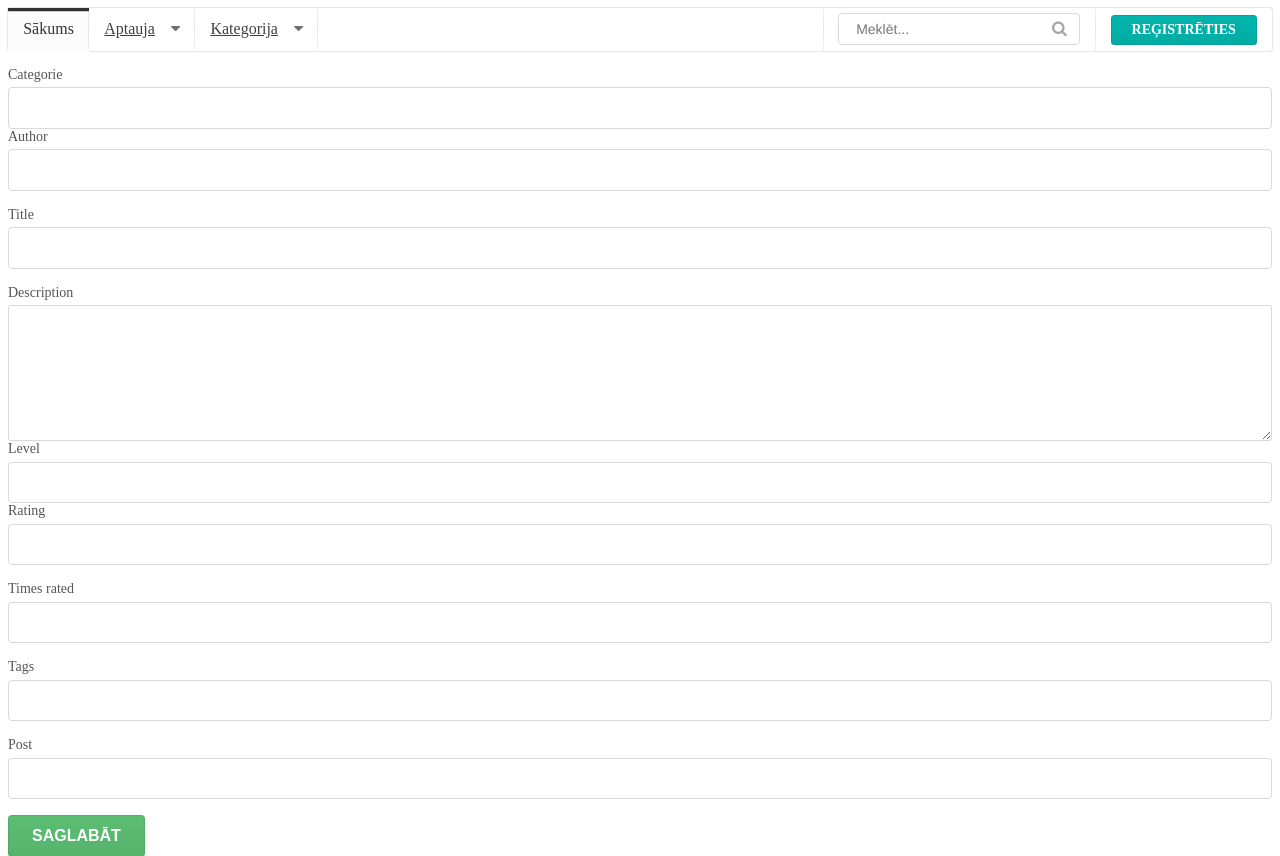
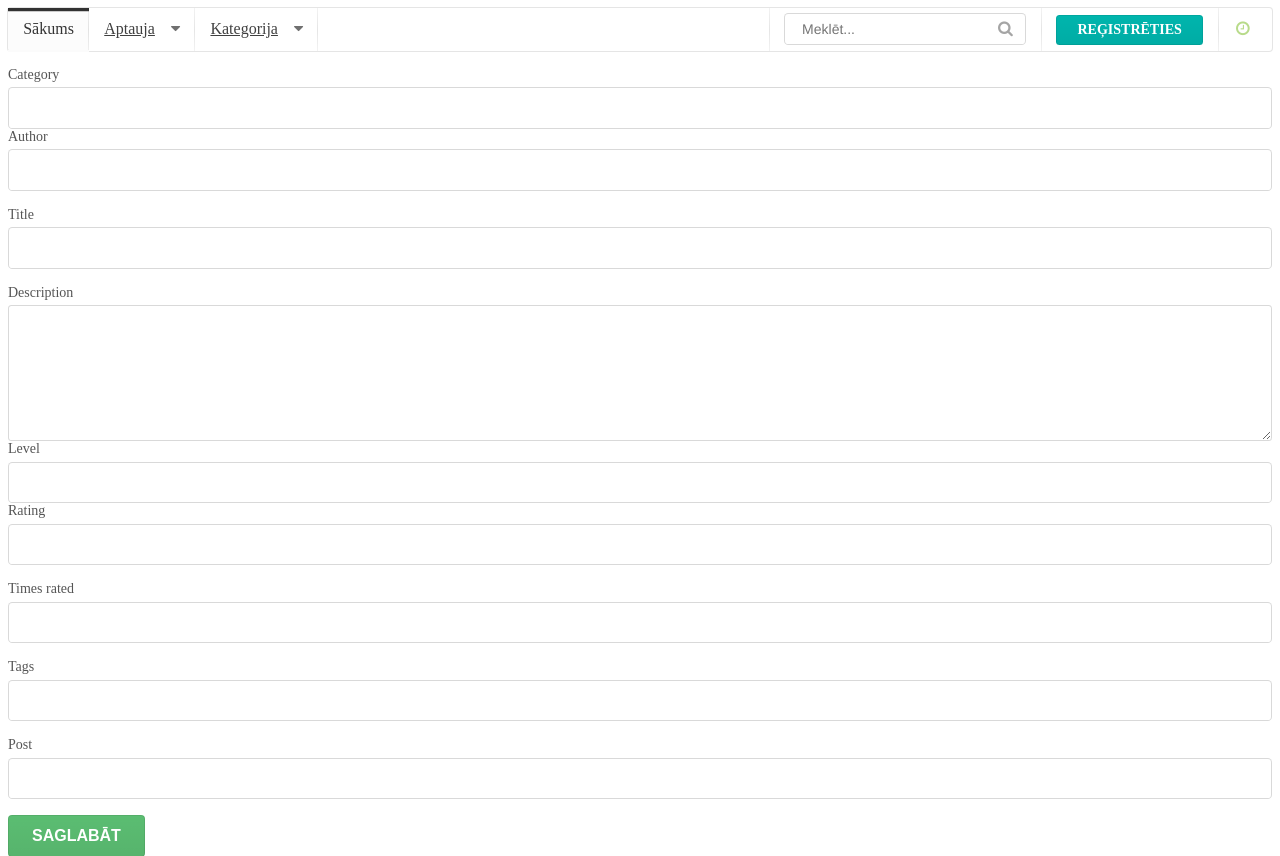
Before and after one commit to stabone/papillon, a Django app: template courses/templates/course/add_tut.html in a window 1280 px wide. Shown: the top 856 px of the page. Run offline with Django 3.2, Linux system fonts and the light colour scheme; the template is opened without the code that fills it, so the values that code supplies are empty, except form fields; tables that the repository leaves empty hold one stand-in row (values such as "Sample post"); form fields are guessed from the names that the template uses.

Commit message:
temple tag updating, becouse of changed model fields, and good news timer blinks as f

```diff
--- a/courses/templates/course/add_material.html
+++ b/courses/templates/course/add_material.html
@@ -5,8 +5,8 @@
         {% csrf_token %}
         <div class="ui form">
             <div class="field">
-                <label>{{ form.tut_id.label }}</label>
-                {{ form.tut_id }}
+                <label>{{ form.tut.label }}</label>
+                {{ form.tut }}
             </div>
             <div class="field">
                 <label>{{ form.title.label }}</label>
--- a/courses/templates/course/add_tut.html
+++ b/courses/templates/course/add_tut.html
@@ -6,8 +6,8 @@
             {% csrf_token %}
             <div class="ui form">
                 <div class="field">
-                    <label>{{ form.categorie_id.label }}</label>
-                    {{ form.categorie_id }}
+                    <label>{{ form.category.label }}</label>
+                    {{ form.category }}
                 <div class="field">
                     <label>{{ form.author.label }}</label>
                     {{ form.author }}
--- a/courses/templates/course/edit_categorie.html
+++ b/courses/templates/course/edit_categorie.html
@@ -1,7 +1,7 @@
 {% extends "base.html" %}
 
 {% block content %}
-    {% if form == None %}
+    {% if not form %}
         <p>Ieraksts netiak atrasts</p>
     {% endif %}
     <form method="POST" action="">
--- a/courses/views.py
+++ b/courses/views.py
@@ -98,7 +98,7 @@ def show_categorie(request):
 def show_tut(request, tut_id):
     current_path = request.get_full_path()
     request.session['last_url'] = current_path
-    data = Tuts.objects.filter(categorie_id=tut_id)
+    data = Tuts.objects.filter(category=tut_id)
     return render(request, 'course/show_tut.html', {'data': data, 'course': tut_id})
 
 
--- a/papillon/static/javascript/interactive.js
+++ b/papillon/static/javascript/interactive.js
@@ -46,3 +46,43 @@ $('a.rate').click(function(){
     // console.log('cookie for ya: ' + tutId);
     return rateTut(tutId);
 });
+
+
+/* for pomodoro timer */
+var timerId;
+var classState = true;
+
+$('#timer').click(function() {
+    startPomodoro();
+});
+
+function startPomodoro() {
+    timerID = setInterval('pomodoro()', 1000);
+}
+
+function pomodoro() {
+    updateDOM();
+}
+
+function updateDOM() {
+    console.log(" it's on going process");
+    var timer = $('#timer');
+    var purple = 'purple time icon';
+    var green = 'green time icon';
+    var timerColor;
+
+    if(classState) {
+        timerColor = purple;
+        classState = false;
+    } else {
+        timerColor = green;
+        classState = true;
+    }
+
+    timer.attr('class', timerColor);
+}
+
+function stopPomodoro() {
+    console.log(" timer END");
+    clearTimeout(timerId);
+}
--- a/papillon/templates/base.html
+++ b/papillon/templates/base.html
@@ -40,6 +40,9 @@
                             <a class="ui teal button" href="/user/create/">Reģistrēties</a>
                         {% endif %}
                     </div>
+                    <div class="item">
+                        <i class="green time icon" id="timer"></i>
+                    </div>
                 </div>
            </div>
         </div>
--- a/polls/templates/poll/add_choise.html
+++ b/polls/templates/poll/add_choise.html
@@ -8,8 +8,8 @@
 
         <div class="ui form">
             <div class="field">
-                <label>{{ form.question_id.label }}</label>
-                {{ form.question_id }}
+                <label>{{ form.question.label }}</label>
+                {{ form.question }}
             </div>
 
             <div class="field">
--- a/polls/templates/poll/take.html
+++ b/polls/templates/poll/take.html
@@ -10,7 +10,7 @@
         {% csrf_token %}
         {% for rec in data %}
             <div>{{ rec.question }}
-                <a href="{% url 'add_choise' rec.id rec.poll_id.id %}" alt="Pievienot variantu" title="Pievienot">
+                <a href="{% url 'add_choise' rec.id rec.poll.id %}" alt="Pievienot variantu" title="Pievienot">
                     <i class="add icon"></i>
                 </a>
                 <a href="{% url 'edit_poll' rec.id %}">
--- a/polls/views.py
+++ b/polls/views.py
@@ -66,7 +66,7 @@ def add_choise(request, question_id, poll_id):
         choise = Choises(question=data)
         form = ChoiseForm(instance=choise)
 
-    return render(request, 'poll/add_choise.html', {'form': form, 'poll': data.poll_id})
+    return render(request, 'poll/add_choise.html', {'form': form, 'poll': data.poll})
 
 
 @csrf_protect
@@ -136,10 +136,10 @@ def pack_questions(choises):
 
 
 def take_question(request, poll_id):
-    data = get_object_or_404(Questions, poll=poll_id)
+    data = Questions.objects.filter(poll=poll_id)
     answer_list = []
     for rec in data:
-        choises = get_object_or_404(Choises, question=rec.id)
+        choises = Choises.objects.filter(question=rec.id)
         """
             answer list is appendet to anser stack
             for all questions
```
